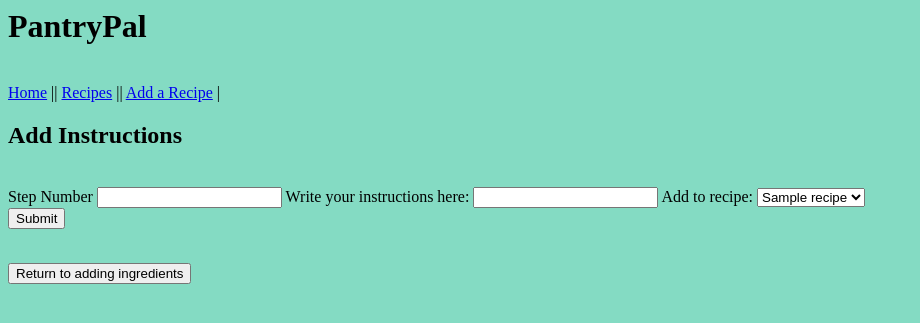
After one commit to ciarafennessy/Fundamental_Project_Repo, a Flask app: page /add-instructions in a window 1280 px wide. The commit adds this page. Shown: the top 323 px of the page, without its empty margins (0-920 px from the left). Run offline with Flask 2, Linux system fonts and the light colour scheme; tables that the repository leaves empty hold one stand-in row (values such as "Sample post").

Commit message:
updates routes and added functionality

```diff
--- a/application/forms.py
+++ b/application/forms.py
@@ -17,4 +17,5 @@ class AddIngredient(FlaskForm):
 class AddInstructions(FlaskForm):
     step = StringField('Step Number')
     instruction = StringField('Write your instructions here:')
+    recipe = SelectField('Add to recipe:', choices=[])
     submit = SubmitField('Submit')
--- a/application/routes.py
+++ b/application/routes.py
@@ -11,13 +11,6 @@ def home():
 def recipes():
     recipes = Recipes.query.all()
     return render_template('recipes.html', recipes=recipes)
-
-@app.route('/recipe-<int:rid>')
-def recipe(rid):
-    recipe = Recipes.query.filter_by(recipe_id=rid).first()
-    maxid = Recipes.query.order_by(Recipes.recipe_id.desc()).first().recipe_id
-    return render_template('recipe.html', recipe=recipe, maxid=maxid)
-
 
 @app.route('/add-recipe', methods= ['GET', 'POST'])
 def add_recipe():
@@ -35,26 +28,31 @@ def add_recipe():
 @app.route('/add-ingredients', methods=['GET', 'POST'])
 def add_i():
     form = AddIngredient()
-    recipes = Recipes.query.all()
+    recipes = Recipes.query.order_by(Recipes.recipe_id.desc()).all()
     for recipe in recipes:
         form.recipe.choices.append((recipe.recipe_id, recipe.recipe_name))
     if request.method == 'POST':
         ing_quant = form.i_name.data
         recipe_id = form.recipe.data
-        ingredient = Ingredients(ingredient_name_quantity = ing_quant)
-        db.session.add(ingredient, recipe_id)
+        ingredient = Ingredients(ingredient_name_quantity = ing_quant, recipe_id = recipe_id)
+        db.session.add(ingredient)
         db.session.commit()
         return redirect(url_for('add_i'))
     return render_template('add_ingredient.html', form=form)
 
 
-@app.route('/add-instructions/<int:rid>', methods=['GET', 'POST'])
-def add_inst(rid):
+@app.route('/add-instructions', methods=['GET', 'POST'])
+def add_inst():
     form = AddInstructions()
+    recipes = Recipes.query.order_by(Recipes.recipe_id.desc()).all()
+    for recipe in recipes:
+        form.recipe.choices.append((recipe.recipe_id, recipe.recipe_name))
     if request.method == 'POST':
-        step = form.step.data
-        instruction = form.step.data
-        rid = Recipes.query.filter_by(id=instruction.recipe_id).first().recipe_id
+        stp = form.step.data
+        inst = form.instruction.data
+        recipe_id = form.recipe.data
+        instruction = Instructions(step = stp, instruction = inst, recipe_id = recipe_id)
+        db.session.add(instruction)
         db.session.commit()
-        return redirect(url_for('recipe', rid=rid))
-    return render_template('update_options.html', form=form)
+        return redirect(url_for('add_inst'))
+    return render_template('add_instruction.html', form=form)
--- /dev/null
+++ b/application/templates/add_instruction.html
@@ -0,0 +1,23 @@
+{% extends 'layout.html' %}
+{% block body %}
+<h2> Add Instructions </h2>
+<br>
+<div class='form'>
+            <form method='POST' action=''>
+                {{ form.hidden_tag() }}
+                {{ form.step.label }} {{ form.step }}
+                {{form.instruction.label }} {{form.instruction }}
+                {{form.recipe.label }} {{form.recipe}}
+                <br>
+                {{ form.submit }}
+            {{ message }}
+	    </form>
+</div>
+
+<br>
+<div class='form'>
+      <form action="{{ url_for('add_i') }}">
+         <button type="submit">Return to adding ingredients</button>
+      </form>
+
+{% endblock body%}
```
Also changed, not shown: application/templates/add_ingredient.html (+7 -0 lines), application/templates/recipe.html (deleted, +0 -15 lines).
